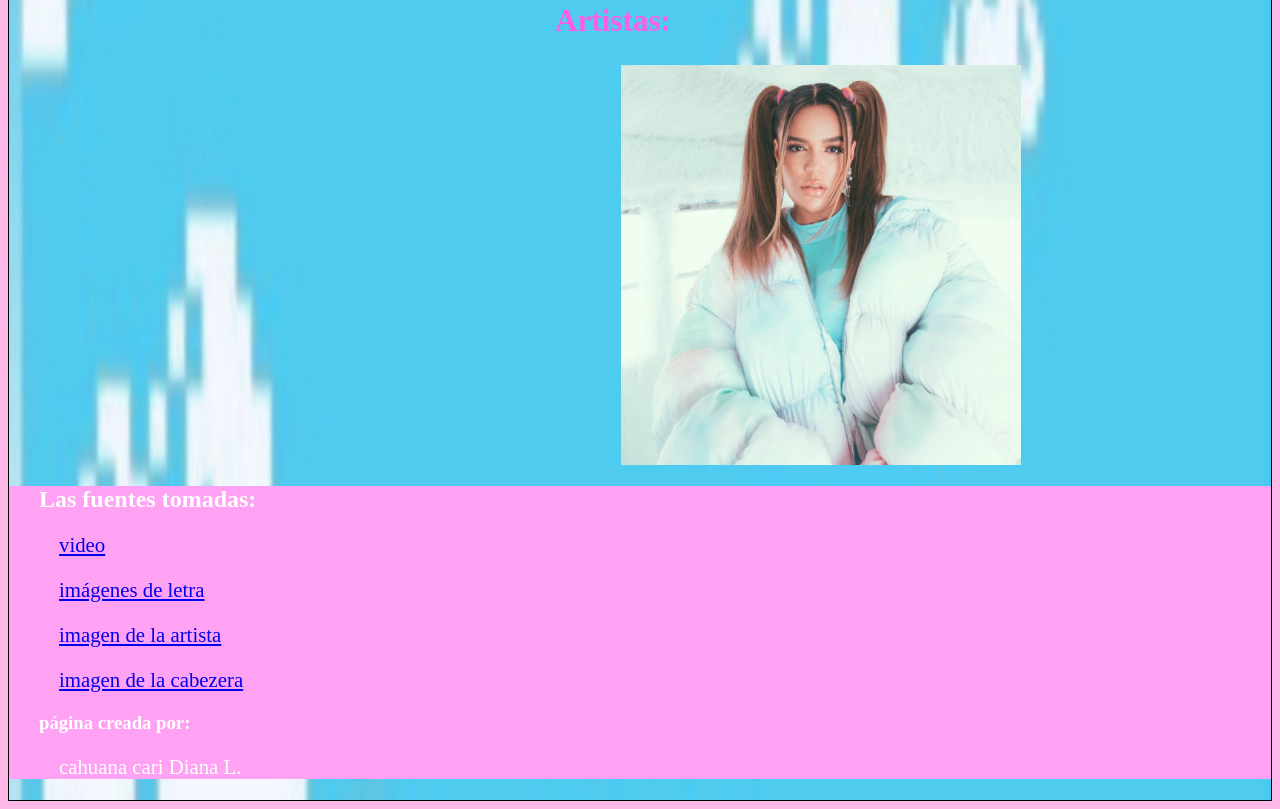
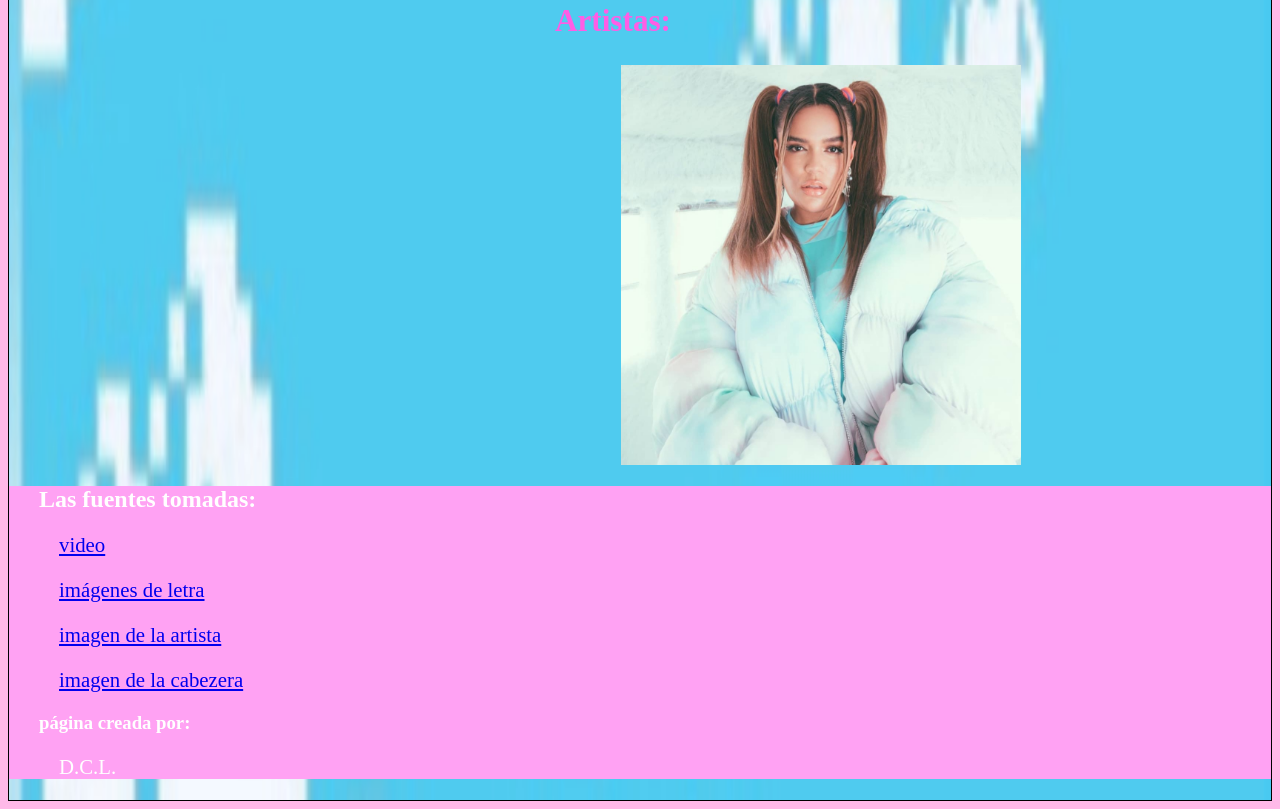
Before and after one commit to mi-tarea/desafio1, a plain HTML site: page index.html in a window 1280 px wide. Shown: the part 1868-2677 px from the top of the page. Drawn offline with Linux system fonts and the light colour scheme.

Commit message:
Update index.html

```diff
--- a/index.html
+++ b/index.html
@@ -128,7 +128,7 @@ p.nombre{
 <p class="link"><a href="https://images.app.goo.gl/ZxkrdgnmpHGsHMdD9">imagen de la cabezera</a></p>
 
 <div id="h3"><h3>página creada por:</h3></div>
-<p class="nombre">cahuana cari Diana L.</p>
+<p class="nombre">D.C.L.</p>
 </div>
 </footer>
 </body>
```
